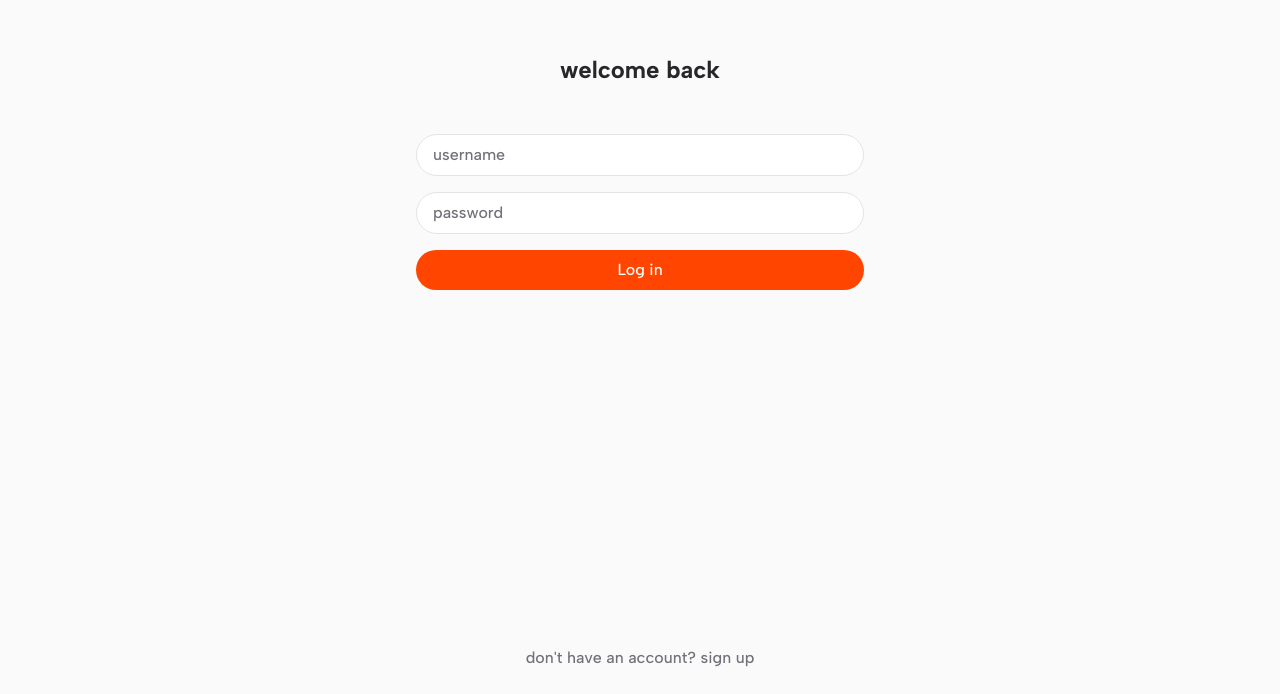
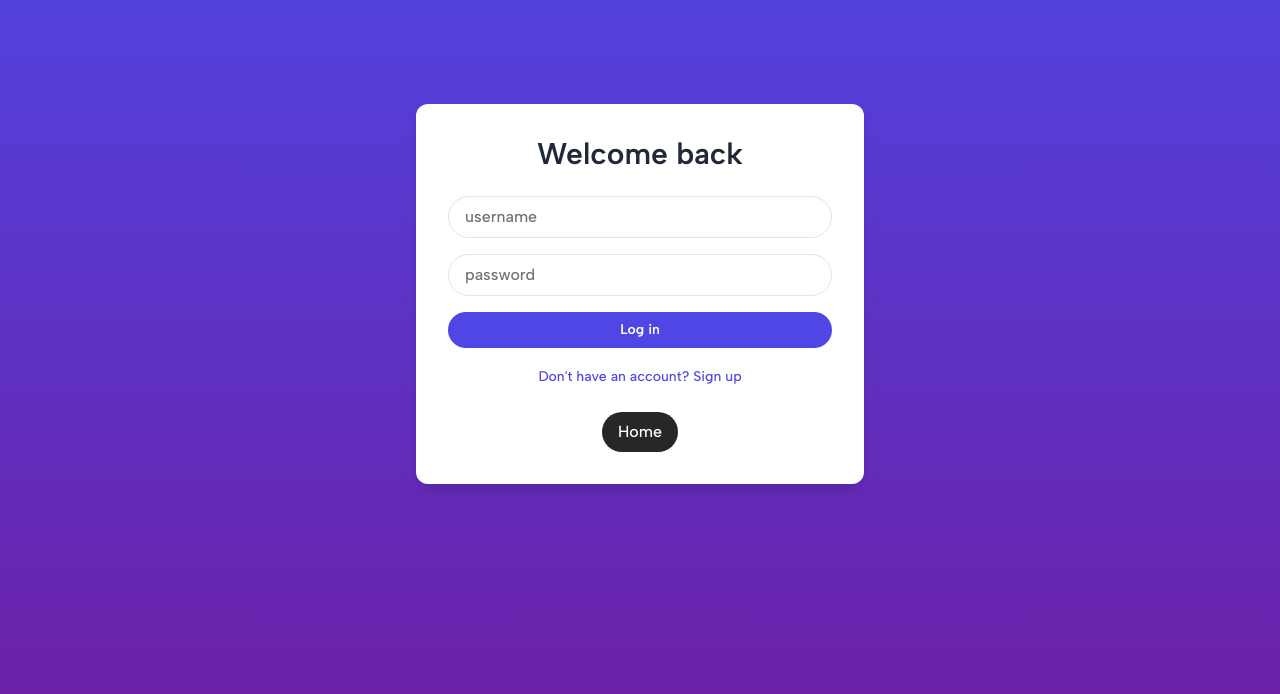
Before and after one commit to hasuwini77/MONGO_REDDIT_FRONTEND, a Next.js app: page /auth/log-in in a window 1280 px wide. Shown: the part 106-800 px from the top of the page. Built offline with nearby package versions, Linux system fonts and the light colour scheme; no server answers.

Commit message:
edited the log in page custom design

```diff
--- a/app/auth/log-in/form.tsx
+++ b/app/auth/log-in/form.tsx
@@ -70,7 +70,7 @@ export const LogInForm = () => {
       <FieldError error={errors.password} />
       <button
         type='submit'
-        className='button-primary relative'
+        className='inline-flex items-center justify-center rounded-full bg-indigo-600 px-4 py-2 text-sm font-semibold text-white transition duration-300 hover:bg-indigo-700'
         disabled={isSubmitting}
       >
         {isSubmitting ? (
--- a/app/auth/log-in/page.tsx
+++ b/app/auth/log-in/page.tsx
@@ -1,17 +1,33 @@
 import Link from 'next/link'
-
 import { LogInForm } from './form'
 
 export default function LogInPage() {
   return (
-    <main className='main mt-[20vh] flex grow flex-col items-center'>
-      <div className='flex w-full grow flex-col items-center gap-12'>
-        <h1 className='text-2xl font-bold'>welcome back</h1>
+    <main className='flex min-h-screen w-full items-center justify-center bg-gradient-to-b from-indigo-600 to-purple-800 px-4 py-6 text-white sm:px-6 lg:px-8'>
+      <div className='w-full max-w-md rounded-xl bg-white p-8 shadow-lg'>
+        <h1 className='mb-6 text-center text-3xl font-semibold text-gray-800'>
+          Welcome back
+        </h1>
+
+        {/* Login Form */}
         <LogInForm />
+
+        <div className='mt-4 text-center'>
+          <Link
+            href='/auth/sign-up'
+            className='text-sm text-indigo-600 hover:underline'
+          >
+            Don&apos;t have an account? Sign up
+          </Link>
+        </div>
+
+        {/* Home Button */}
+        <div className='mt-6 text-center'>
+          <Link href='/' className='button-secondary'>
+            Home
+          </Link>
+        </div>
       </div>
-      <Link href='/auth/sign-up' className='text-zinc-500'>
-        don&apos;t have an account? sign up
-      </Link>
     </main>
   )
 }
```
